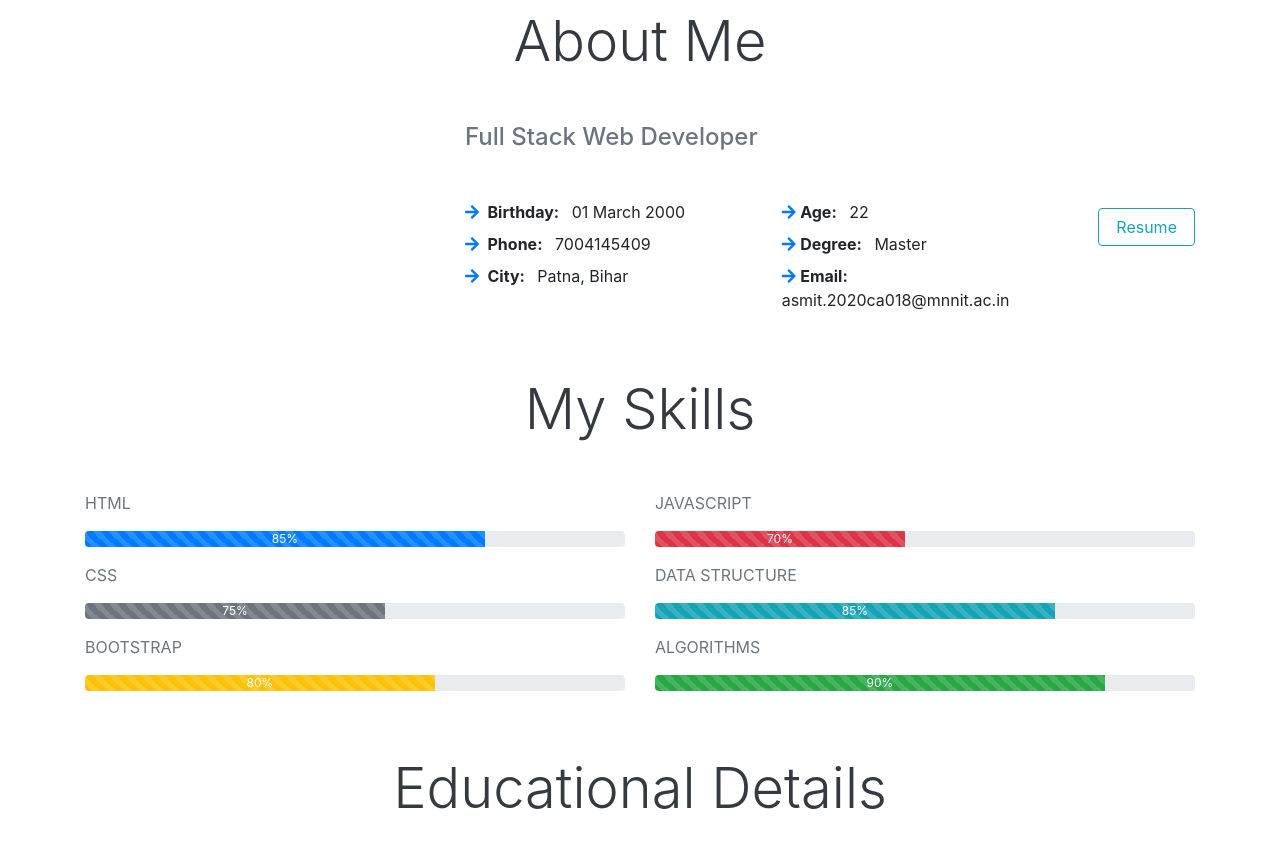
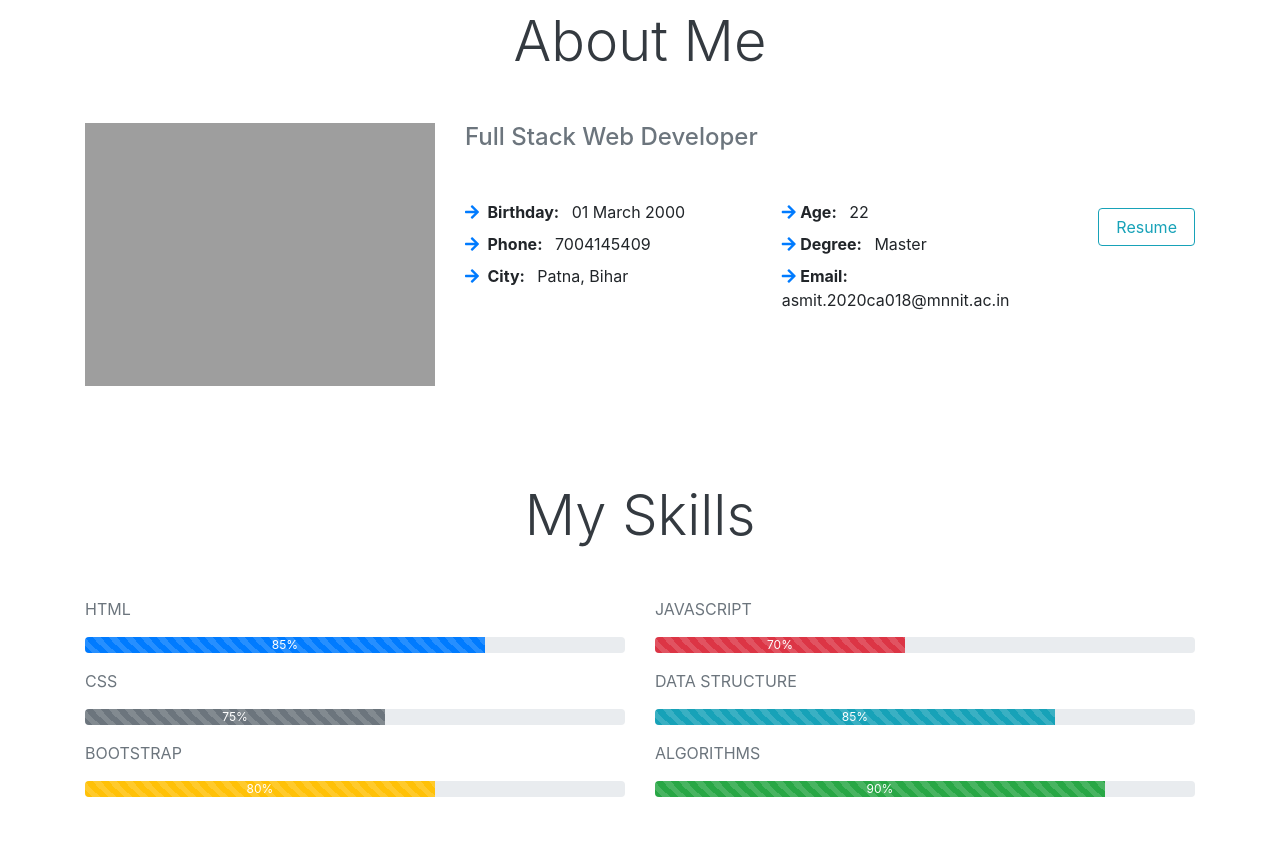
Before and after one commit to Asmit-Mohan/Asmit_PortFolio, a plain HTML site: page index.html in a window 1280 px wide. Shown: the part 840-1698 px from the top of the page. Drawn offline with nearby package versions, Linux system fonts and the light colour scheme; the site is published under a folder, as on GitHub Pages, so addresses that start at the root find nothing.

Commit message:
Update index.html

```diff
--- a/index.html
+++ b/index.html
@@ -67,7 +67,7 @@
   <div class="container">
     <div class="row">
       <div class="col-lg-4 mb-5">
-        <img src="/img/profile-img.jpg" class="img-fluid" alt="">
+        <img src="./img/profile-img.jpg" class="img-fluid" alt="">
       </div>
 
       <div class="col-lg-8 content">
```
